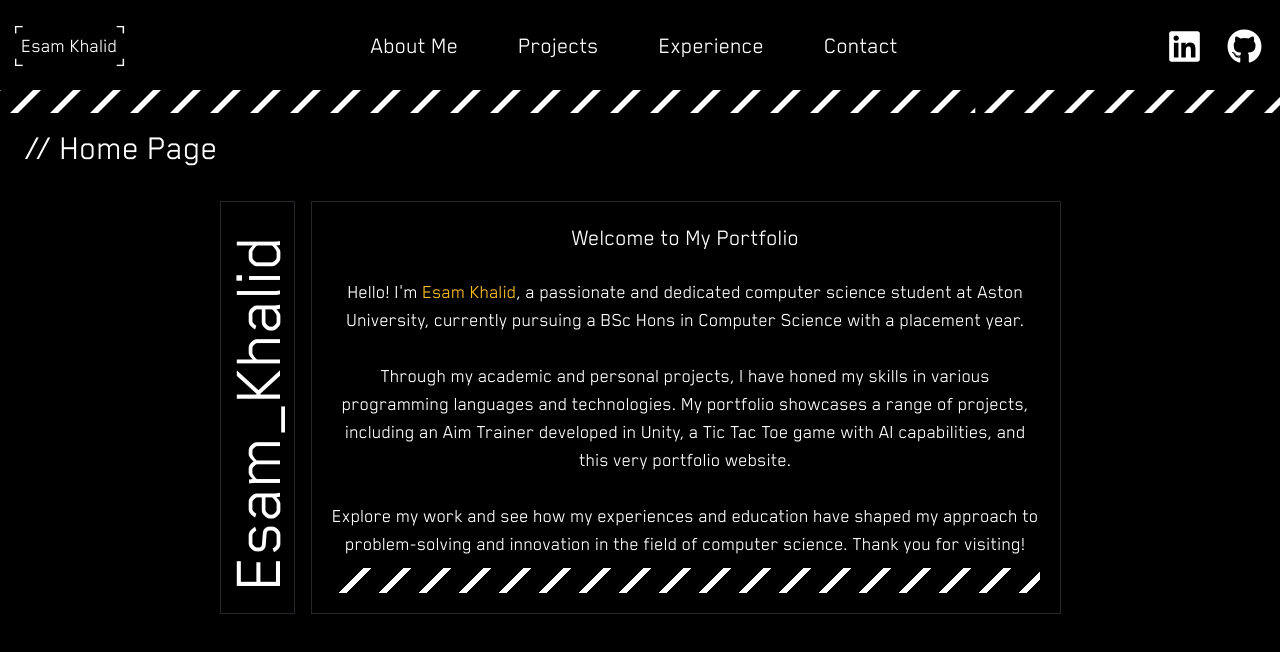
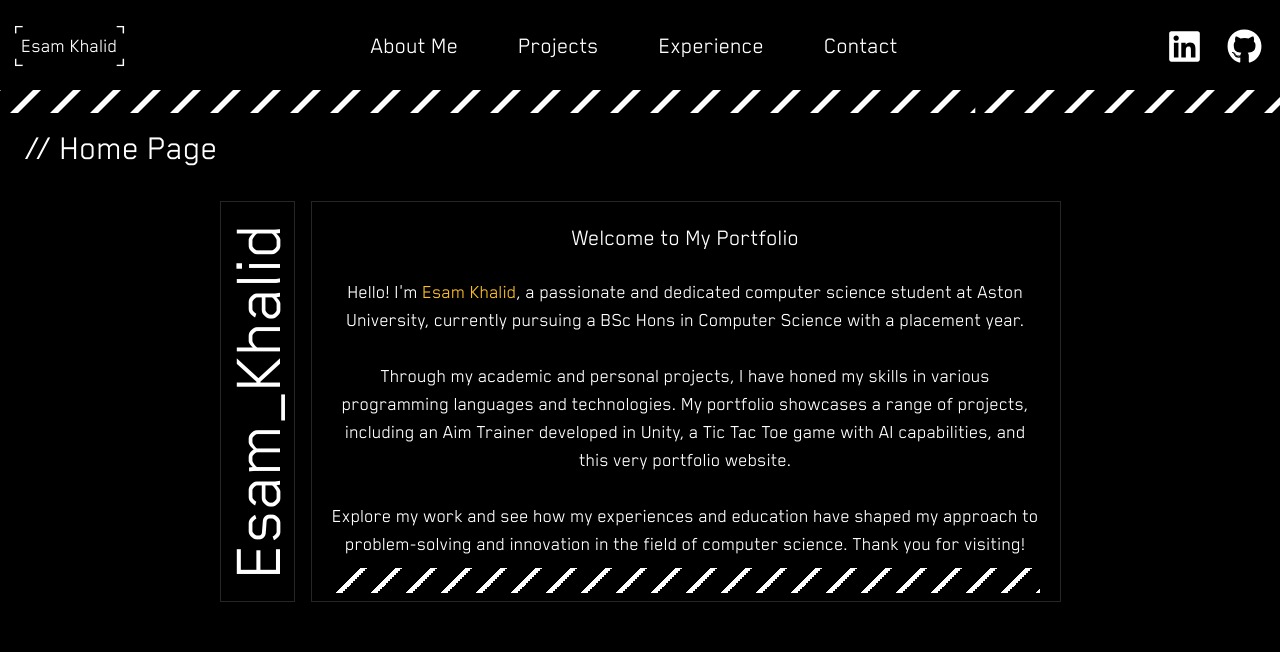
Before and after one commit to EsamKhalid/portfolio-website-v2, a Next.js app: page / in a window 1280 px wide. Shown: the top 652 px of the page. Built offline with nearby package versions, Linux system fonts and the light colour scheme.

Commit message:
successfully implemented diagonal lines as a component

```diff
--- a/components/Sections/SectionBorderLines.tsx
+++ b/components/Sections/SectionBorderLines.tsx
@@ -13,13 +13,13 @@
     <>
       <div className="flex justify-center">
         <div className="justify-center inline-block p-2">
-          <div className="border w-[750px] border-cybpnk-brdr p-[20px] pb-[20px]  text-wrap">
+          <div className="border w-[750px] border-cybpnk-brdr p-[20px] pb-[7.5px] text-wrap">
             {children}
-            <div className="custom-diagonal-white-right-static mt-[10px]"></div>
+
             <DiagonalLines
-              className="mt-[10px]"
-              bgsize="10px"
-              rotation="left"
+              className="mt-[10px] "
+              bgsize="35px"
+              rotation="right"
             />
           </div>
         </div>
--- a/components/Shapes/DiagonalLines.tsx
+++ b/components/Shapes/DiagonalLines.tsx
@@ -28,7 +28,7 @@
 
   return (
     <div
-      className={"custom-diagonal-white w-full h-4" + className}
+      className={"custom-diagonal-white w-full h-[25px]" + " " + className}
       style={{ backgroundSize: bgsize, backgroundImage: bgout }}
     ></div>
   );
```
